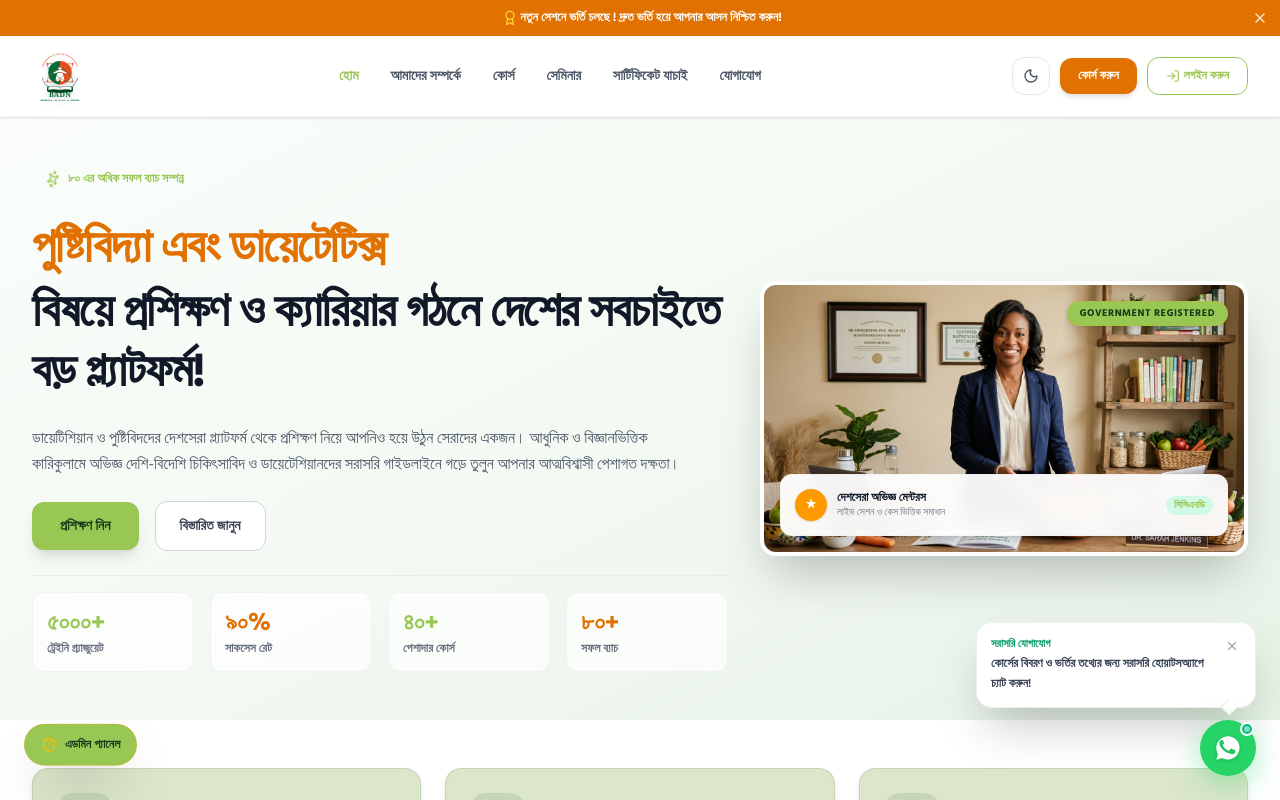
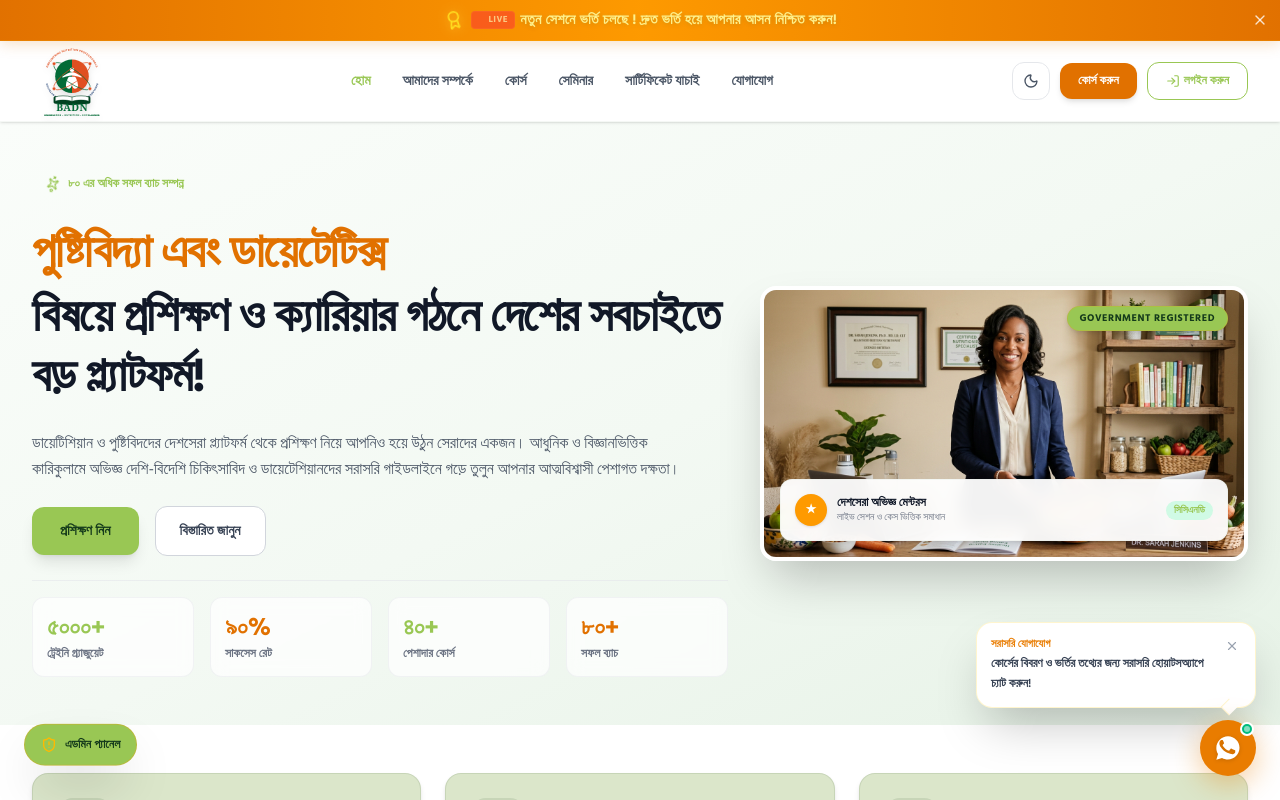
Before and after one commit to mrsaidulh/badn-web, a React (Vite) app: page / in a window 1280 px wide. Shown: the top 800 px of the page. Built offline with nearby package versions, Linux system fonts and the light colour scheme.

Commit message:
feat(ui): update branding and notification bar
- Redesign top notification bar with dynamic animations and live status.
- Update Logo component to support custom sizes and improve layout.
- Rebrand WhatsApp interaction elements to align with brand color scheme.

```diff
--- a/src/App.tsx
+++ b/src/App.tsx
@@ -121,25 +121,53 @@ export default function App() {
 
         {/* Dynamic top info alert bar */}
         {showNotification && (
-          <div className="bg-amber-600 text-white text-[11px] sm:text-xs font-bold py-2.5 px-4 text-center relative flex items-center justify-center gap-1.5 shrink-0 select-none z-50">
-            <Award className="w-4 h-4 text-amber-300 shrink-0" />
-            <motion.span
+          <div className="bg-gradient-to-r from-amber-600 via-amber-500 to-amber-600 text-white text-[11px] sm:text-xs font-bold py-2.5 px-4 text-center relative flex items-center justify-center gap-2 shrink-0 select-none z-50 shadow-[0_2px_15px_rgba(217,119,6,0.25)] border-b border-amber-400/20">
+            <motion.div
               animate={{
-                scale: [1, 1.03, 1],
-                opacity: [0.95, 1, 0.95]
+                rotate: [0, -12, 12, -12, 0],
+                scale: [1, 1.2, 1],
               }}
               transition={{
-                duration: 2,
+                duration: 2.5,
                 repeat: Infinity,
                 ease: "easeInOut"
               }}
-              className="inline-block origin-center"
+              className="shrink-0 flex items-center"
             >
-              নতুন সেশনে ভর্তি চলছে ! দ্রুত ভর্তি হয়ে আপনার আসন নিশ্চিত করুন!
-            </motion.span>
+              <Award className="w-4.5 h-4.5 text-yellow-300 drop-shadow-[0_0_5px_rgba(253,224,71,0.6)]" />
+            </motion.div>
+
+            <div className="flex items-center gap-2 flex-wrap justify-center">
+              <span className="bg-red-500 text-white text-[9px] px-1.5 py-0.5 rounded-sm uppercase tracking-wider font-extrabold flex items-center gap-1 animate-pulse border border-red-400/30">
+                <span className="w-1.5 h-1.5 rounded-full bg-white inline-block animate-ping" />
+                Live
+              </span>
+
+              <motion.span
+                animate={{
+                  scale: [1, 1.04, 1],
+                  color: ["#ffffff", "#fef08a", "#fde047", "#fef08a", "#ffffff"],
+                  textShadow: [
+                    "0 0 0px rgba(253, 224, 71, 0)",
+                    "0 0 10px rgba(253, 224, 71, 0.8)",
+                    "0 0 4px rgba(253, 224, 71, 0.4)",
+                    "0 0 0px rgba(253, 224, 71, 0)"
+                  ]
+                }}
+                transition={{
+                  duration: 2.5,
+                  repeat: Infinity,
+                  ease: "easeInOut"
+                }}
+                className="inline-block origin-center tracking-wide font-extrabold text-[12px] sm:text-sm drop-shadow-sm"
+              >
+                নতুন সেশনে ভর্তি চলছে ! দ্রুত ভর্তি হয়ে আপনার আসন নিশ্চিত করুন!
+              </motion.span>
+            </div>
+
             <button
               onClick={() => setShowNotification(false)}
-              className="absolute right-3 top-1/2 transform -translate-y-1/2 text-white/80 hover:text-white cursor-pointer"
+              className="absolute right-3 top-1/2 transform -translate-y-1/2 text-white/80 hover:text-white cursor-pointer hover:scale-110 transition-transform"
               aria-label="Close notification"
             >
               <X className="w-4 h-4" />
--- a/src/components/Footer.tsx
+++ b/src/components/Footer.tsx
@@ -12,7 +12,7 @@ export default function Footer() {
           {/* Column 1 - Brand description */}
           <div className="md:col-span-4 space-y-4 text-left">
             <div className="flex items-center gap-2.5 min-w-0">
-              <Logo showText={true} theme="color" />
+              <Logo size="w-16 h-16 sm:w-20 sm:h-20" showText={true} theme="color" />
             </div>
 
             <p className="text-xs sm:text-sm text-gray-700 leading-relaxed font-normal">
--- a/src/components/Header.tsx
+++ b/src/components/Header.tsx
@@ -62,7 +62,7 @@ export default function Header({ onOpenDashboard }: HeaderProps) {
 
           {/* Logo Brand exactly like BADN */}
           <a href="#home" className="flex items-center min-w-0 hover:opacity-90 transition-opacity">
-            <Logo showText={false} theme="color" />
+            <Logo size="w-16 h-16 sm:w-20 sm:h-20" theme="color" />
           </a>
 
           {/* Desktop Navigation Links */}
--- a/src/components/Logo.tsx
+++ b/src/components/Logo.tsx
@@ -5,6 +5,7 @@ interface LogoProps {
   theme?: 'light' | 'dark' | 'color';
   className?: string;
   style?: CSSProperties;
+  size?: number | string;
 }
 
 export function LogoIcon({ className, ...props }: SVGProps<SVGSVGElement>) {
@@ -160,15 +161,37 @@ export function LogoIcon({ className, ...props }: SVGProps<SVGSVGElement>) {
   );
 }
 
-export default function Logo({ showText = true, theme = 'color', className, style }: LogoProps) {
+export default function Logo({ showText = false, theme = 'color', className, style, size }: LogoProps) {
+  let sizeClasses = "w-14 h-14 sm:w-16 sm:h-16"; // default logo is bigger now
+  let customStyle: CSSProperties = { ...style };
+
+  if (size) {
+    if (typeof size === 'number') {
+      customStyle.width = `${size}px`;
+      customStyle.height = `${size}px`;
+      sizeClasses = "";
+    } else if (typeof size === 'string') {
+      if (size.startsWith('w-') || size.includes('h-')) {
+        sizeClasses = size;
+      } else {
+        customStyle.width = size;
+        customStyle.height = size;
+        sizeClasses = "";
+      }
+    }
+  }
+
   return (
-    <div className={`flex items-center gap-3 sm:gap-4 ${className || ''}`} style={style}>
+    <div className={`flex items-center gap-3 sm:gap-4 ${className || ''}`} style={customStyle}>
       {/* Logo Graphic */}
-      <LogoIcon className="w-12 h-12 sm:w-14 sm:h-14 shrink-0 drop-shadow-md hover:scale-105 transition-transform duration-300" />
+      <LogoIcon
+        className={`${sizeClasses} shrink-0 drop-shadow-md hover:scale-105 transition-transform duration-300`}
+        style={size && typeof size === 'number' ? { width: `${size}px`, height: `${size}px` } : undefined}
+      />
 
       {/* Logo Typography */}
       {showText && (
-        <div className="flex flex-col min-w-0 select-none">
+        <div className="flex flex-col min-w-0 select-none text-left">
           <span className="text-xl sm:text-2xl font-black tracking-tight text-brand leading-none">
             BADN
           </span>
--- a/src/components/WhatsAppButton.tsx
+++ b/src/components/WhatsAppButton.tsx
@@ -31,10 +31,10 @@ export default function WhatsAppButton() {
             initial={{ opacity: 0, scale: 0.8, y: 10, x: 10 }}
             animate={{ opacity: 1, scale: 1, y: 0, x: 0 }}
             exit={{ opacity: 0, scale: 0.8, y: 10, x: 10 }}
-            className="mb-3 bg-white text-gray-800 p-3.5 rounded-2xl shadow-2xl border border-[#cbdccb]/40 text-xs font-bold w-72 max-w-[280px] relative flex items-start gap-2.5 text-left"
+            className="mb-3 bg-white text-gray-800 p-3.5 rounded-2xl shadow-2xl border border-amber-200/40 text-xs font-bold w-72 max-w-[280px] relative flex items-start gap-2.5 text-left"
           >
             <div className="flex-1">
-              <span className="text-[11px] text-emerald-600 block mb-0.5 font-bold">
+              <span className="text-[11px] text-[#e97c00] block mb-0.5 font-bold">
                 সরাসরি যোগাযোগ
               </span>
               <p className="text-gray-700 leading-relaxed font-semibold">
@@ -49,12 +49,12 @@ export default function WhatsAppButton() {
               <X className="w-3.5 h-3.5" />
             </button>
             {/* Small speech bubble arrow */}
-            <div className="absolute -bottom-1.5 right-5 w-3 h-3 bg-white border-l border-b border-[#cbdccb]/40 rotate-45" />
+            <div className="absolute -bottom-1.5 right-5 w-3 h-3 bg-white border-l border-b border-amber-200/40 rotate-45" />
           </motion.div>
         )}
       </AnimatePresence>
 
-      {/* Floating Green WhatsApp Button */}
+      {/* Floating Orange WhatsApp Button */}
       <motion.a
         href={whatsappUrl}
         target="_blank"
@@ -65,14 +65,14 @@ export default function WhatsAppButton() {
         transition={{ delay: 1, type: 'spring', stiffness: 260, damping: 20 }}
         whileHover={{ scale: 1.1 }}
         whileTap={{ scale: 0.95 }}
-        className="relative flex items-center justify-center w-14 h-14 text-white rounded-full shadow-[0_8px_30px_rgba(37,211,102,0.4)] hover:shadow-[0_8px_40px_rgba(37,211,102,0.6)] transition-all duration-300 group cursor-pointer"
-        style={{ backgroundColor: '#25D366' }}
+        className="relative flex items-center justify-center w-14 h-14 text-white rounded-full shadow-[0_8px_30px_rgba(233,124,0,0.4)] hover:shadow-[0_8px_40px_rgba(233,124,0,0.6)] transition-all duration-300 group cursor-pointer"
+        style={{ backgroundColor: '#e97c00' }}
         aria-label="Chat with BADN administration on WhatsApp"
       >
         {/* Double animated rings for realistic pulse */}
         <span
           className="absolute inset-0 rounded-full opacity-30 animate-ping group-hover:animate-none scale-105"
-          style={{ backgroundColor: '#25D366' }}
+          style={{ backgroundColor: '#e97c00' }}
         />
 
         {/* Core Icon SVG */}
```
